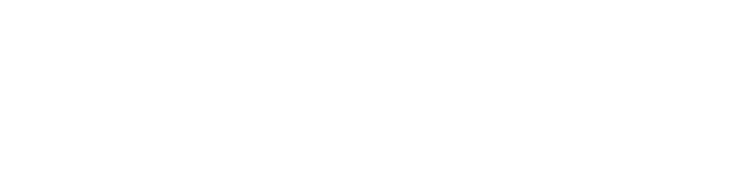
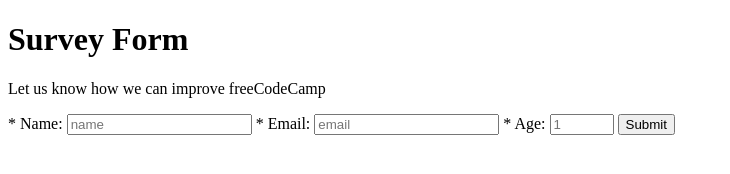
Before and after one commit to vmvaughn/fcc-survey-form, a plain HTML site: page index.html in a window 1280 px wide. Shown: the whole page, without its empty margins (0-730 px from the left). Drawn offline with Linux system fonts and the light colour scheme.

Commit message:
Add html for form, inputs for name, email, age, and submit button

```diff
--- a/index.html
+++ b/index.html
@@ -5,6 +5,21 @@
 	<link rel="stylesheet" type="text/css" href="style.css">
 </head>
 <body>
+	<h1 id="title">Survey Form</h1>
+	<main id="survey-main">
+		<p id="description">Let us know how we can improve freeCodeCamp</p>
+		<form id="survey-form">
+			<label id="name-label" for="name">* Name: </label>
+			<input type="text" id="name" name="name" placeholder="name" required>
+			<label id="email-label" for="email">* Email: </label>
+			<input type="email" id="email" name="email" placeholder="email" required>
+			<label id="number-label" for="number">* Age:</label>
+			<input type="number" id="number" name="number" placeholder="1" min=1 max=100>
+
+			<button id="submit" type="submit">Submit</button>
+
+		</form>
+	</main>
 
 </body>
 </html>
```
